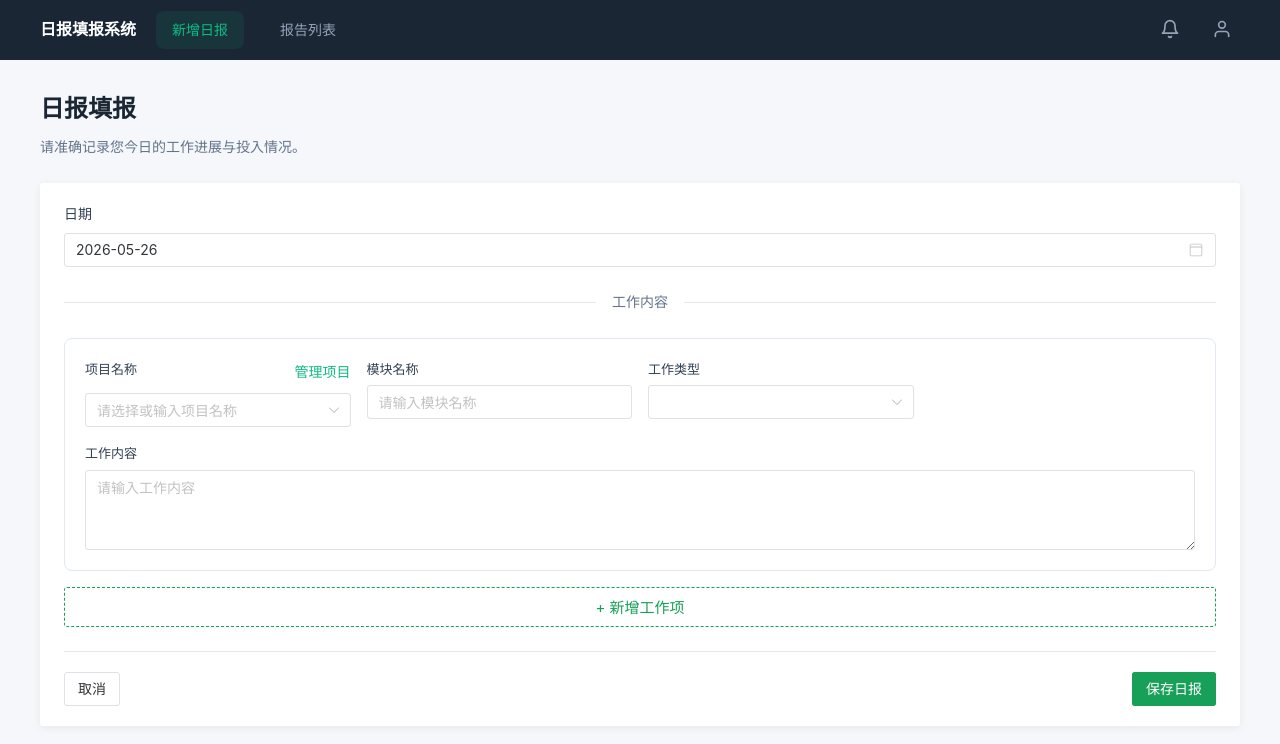
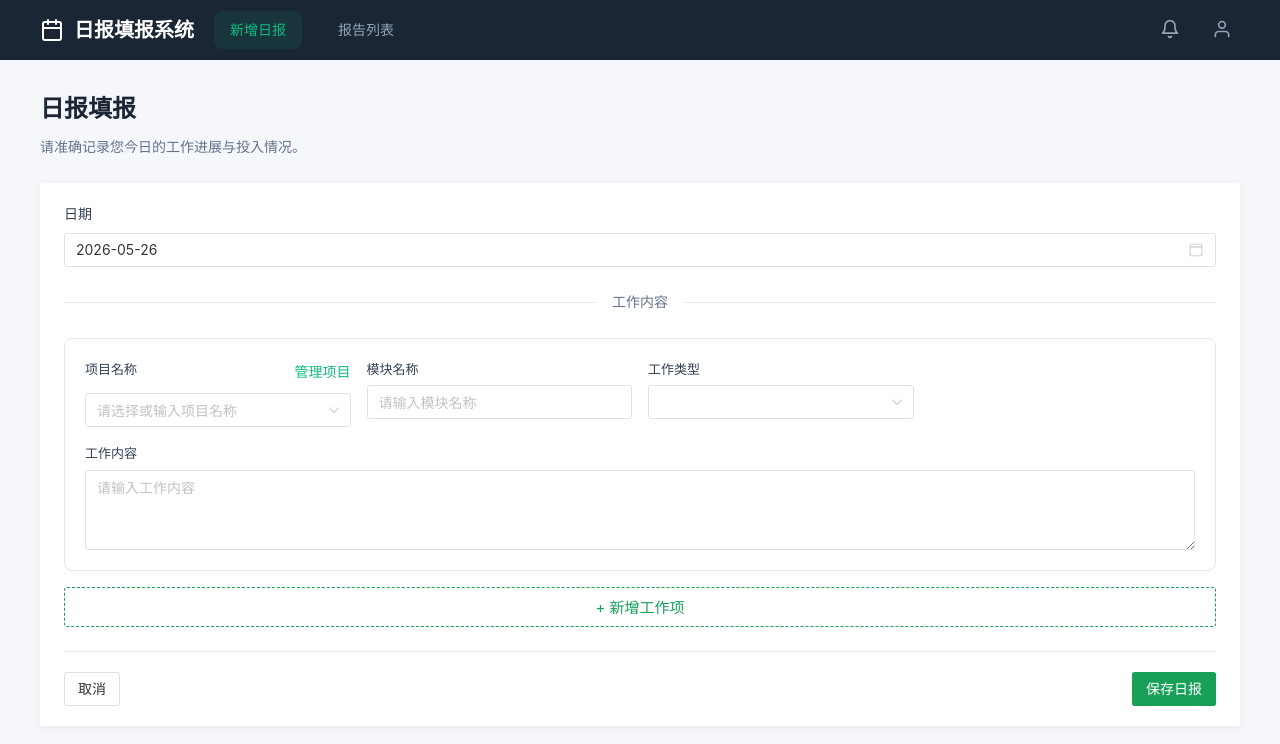
Before and after one commit to 312472644/daily-report-form, a Vue app: page /#/form in a window 1280 px wide. Shown: the top 744 px of the page. Built offline with nearby package versions, Linux system fonts and the light colour scheme.

Commit message:
refactor(app): 完善首页布局与国际化配置
1.  添加页面标题为“日报填报系统”
2.  新增naive-ui全局配置，引入中文语言包
3.  重构头部导航布局，添加logo图标
4.  调整logo文字样式与间距

```diff
--- a/index.html
+++ b/index.html
@@ -5,7 +5,7 @@
   <meta charset="UTF-8" />
   <link rel="icon" type="image/svg+xml" href="/labubu.svg" />
   <meta name="viewport" content="width=device-width, initial-scale=1.0" />
-  <title>Vite + Vue</title>
+  <title>日报填报系统</title>
 </head>
 
 <body>
--- a/src/App.vue
+++ b/src/App.vue
@@ -1,10 +1,28 @@
 <template>
+  <n-config-provider :locale="zhCN" :date-locale="dateZhCN">
     <n-message-provider>
       <div class="app-container">
         <header class="app-header">
           <div class="header-content">
             <div class="header-left-container">
               <div class="header-left">
+                <svg
+                  xmlns="http://www.w3.org/2000/svg"
+                  width="24"
+                  height="24"
+                  viewBox="0 0 24 24"
+                  fill="none"
+                  stroke="#fff"
+                  stroke-width="2"
+                  stroke-linecap="round"
+                  stroke-linejoin="round"
+                  class="logo-icon"
+                >
+                  <rect x="3" y="4" width="18" height="18" rx="2" ry="2" />
+                  <line x1="16" y1="2" x2="16" y2="6" />
+                  <line x1="8" y1="2" x2="8" y2="6" />
+                  <line x1="3" y1="10" x2="21" y2="10" />
+                </svg>
                 <span class="logo-text">日报填报系统</span>
               </div>
               <nav class="header-nav">
@@ -54,9 +72,11 @@
         </main>
       </div>
     </n-message-provider>
+  </n-config-provider>
 </template>
 
 <script setup>
+import { NConfigProvider, zhCN, dateZhCN } from 'naive-ui';
 import { useRouter } from 'vue-router';
 import { watch } from 'vue';
 
@@ -100,9 +120,19 @@ watch(
   align-items: center;
 }
 
+.header-left {
+  display: flex;
+  align-items: center;
+  gap: 10px;
+}
+
+.logo-icon {
+  flex-shrink: 0;
+}
+
 .header-left .logo-text {
-  font-size: 16px;
-  font-weight: 600;
+  font-size: 20px;
+  font-weight: 700;
   color: #fff;
 }
 
```
Lines whose indentation alone changed are shown as unchanged.
